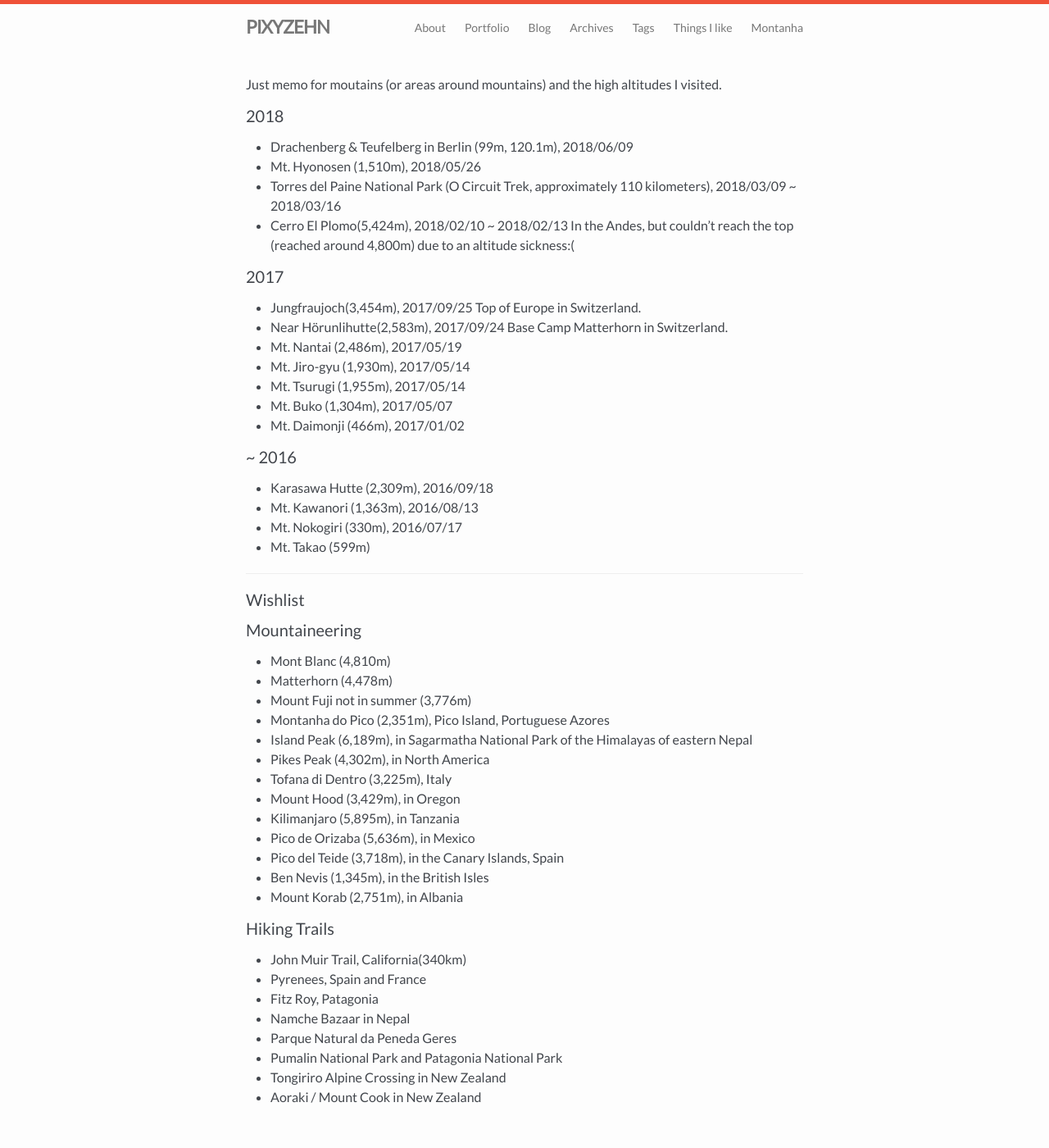
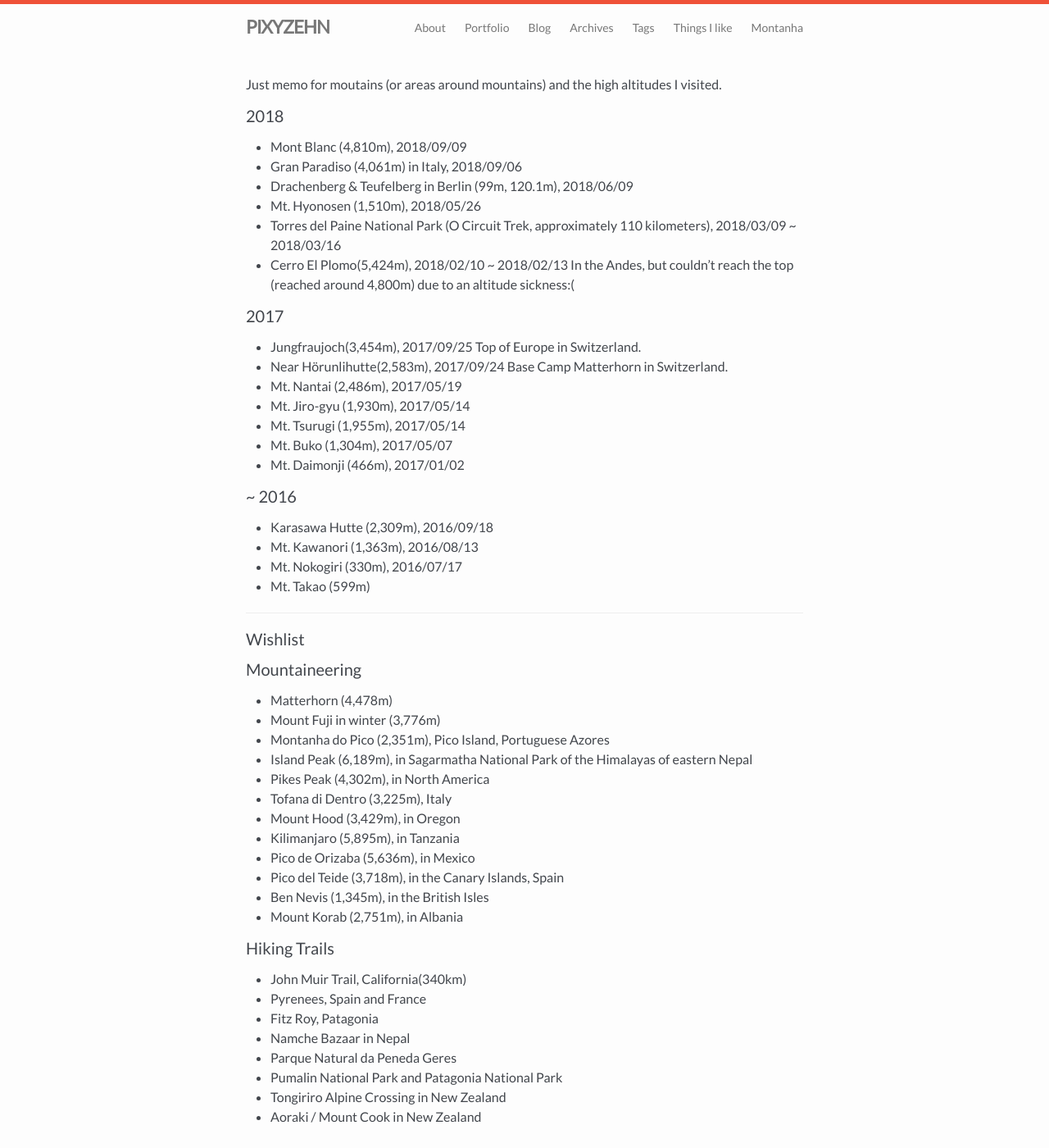
Before and after one commit to pixyzehn/pixyzehn.com, a Jekyll site: the page built from pages/mountain.md, in a window 1280 px wide and 1400 px high. Shown: the whole window at 82% size. Built offline with Jekyll 4.4.1, drawn with Linux system fonts in a browser that asks for light colours; nearby versions of some CDN libraries; library files that are not in the unit come from our copies.

Commit message:
Update mountain.md

```diff
--- a/pages/mountain.md
+++ b/pages/mountain.md
@@ -8,6 +8,8 @@ Just memo for moutains (or areas around mountains) and the high altitudes I visi
 
 <h4>2018</h4>
 
+- Mont Blanc (4,810m), 2018/09/09
+- Gran Paradiso (4,061m) in Italy, 2018/09/06
 - Drachenberg & Teufelberg in Berlin (99m, 120.1m), 2018/06/09
 - Mt. Hyonosen (1,510m), 2018/05/26
 - Torres del Paine National Park (O Circuit Trek, approximately 110 kilometers), 2018/03/09 ~ 2018/03/16
@@ -38,9 +40,8 @@ Just memo for moutains (or areas around mountains) and the high altitudes I visi
 <h4>Wishlist</h4>
 
 #### Mountaineering
-- Mont Blanc (4,810m)
 - Matterhorn (4,478m)
-- Mount Fuji not in summer (3,776m)
+- Mount Fuji in winter (3,776m)
 - Montanha do Pico (2,351m), Pico Island, Portuguese Azores
 - Island Peak (6,189m), in Sagarmatha National Park of the Himalayas of eastern Nepal
 - Pikes Peak (4,302m), in North America
```
